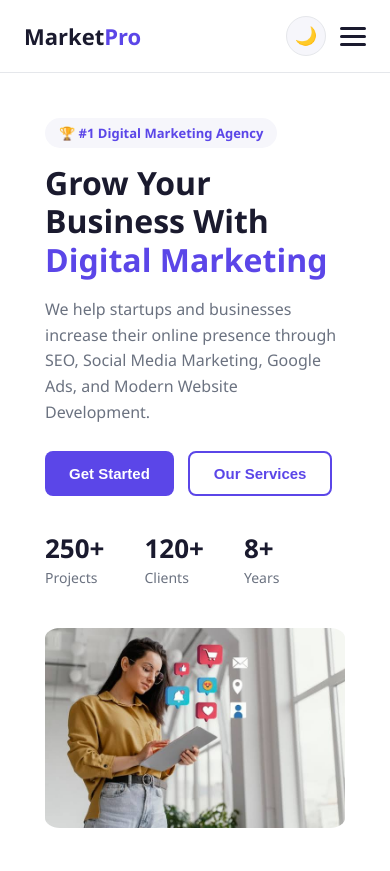
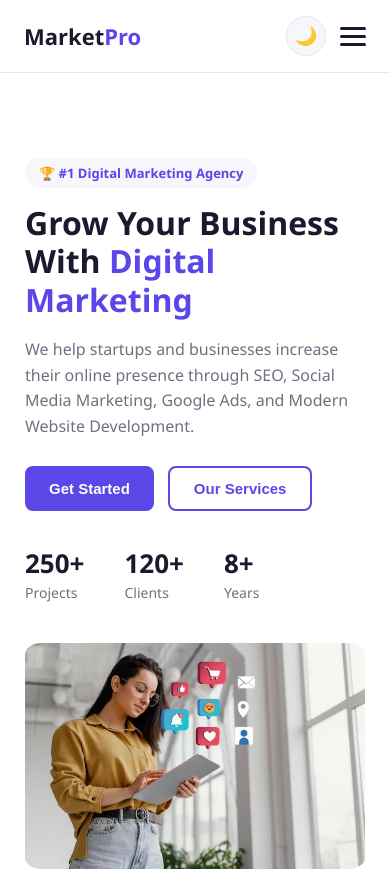
Before and after one commit to Saba-Shafiq345/digital-marketing-website, a plain HTML site: page index.html in a window 390 px wide. Shown: the top 871 px of the page. Drawn offline with Linux system fonts and the light colour scheme.

Commit message:
Update style.css

```diff
--- a/style.css
+++ b/style.css
@@ -754,7 +754,7 @@ footer ul li {
     grid-template-columns: 1fr;
   }
   .hero{
- padding: 20px;
+ padding:left 20px;
   }
   .hero h1 {
     font-size: 32px;
```
